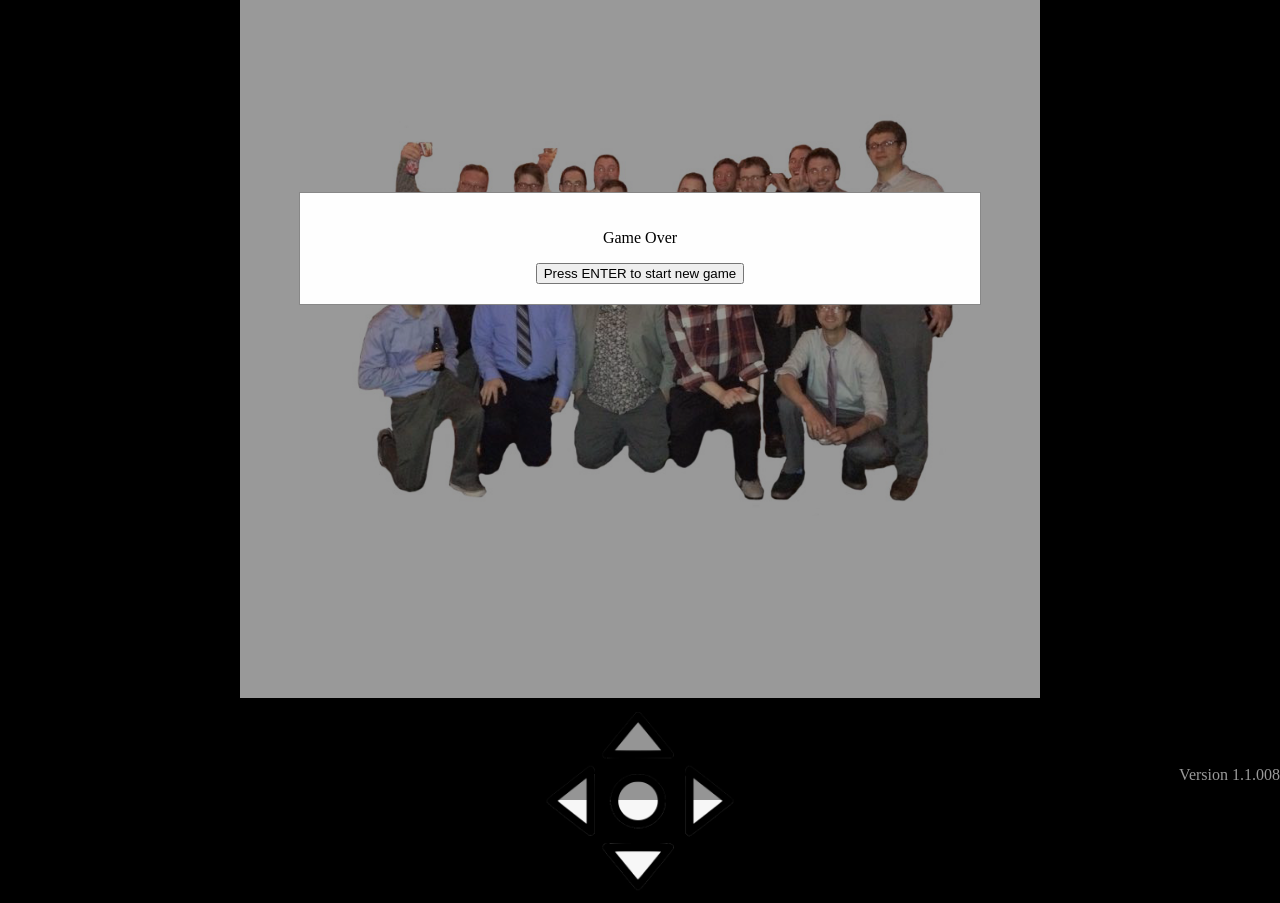
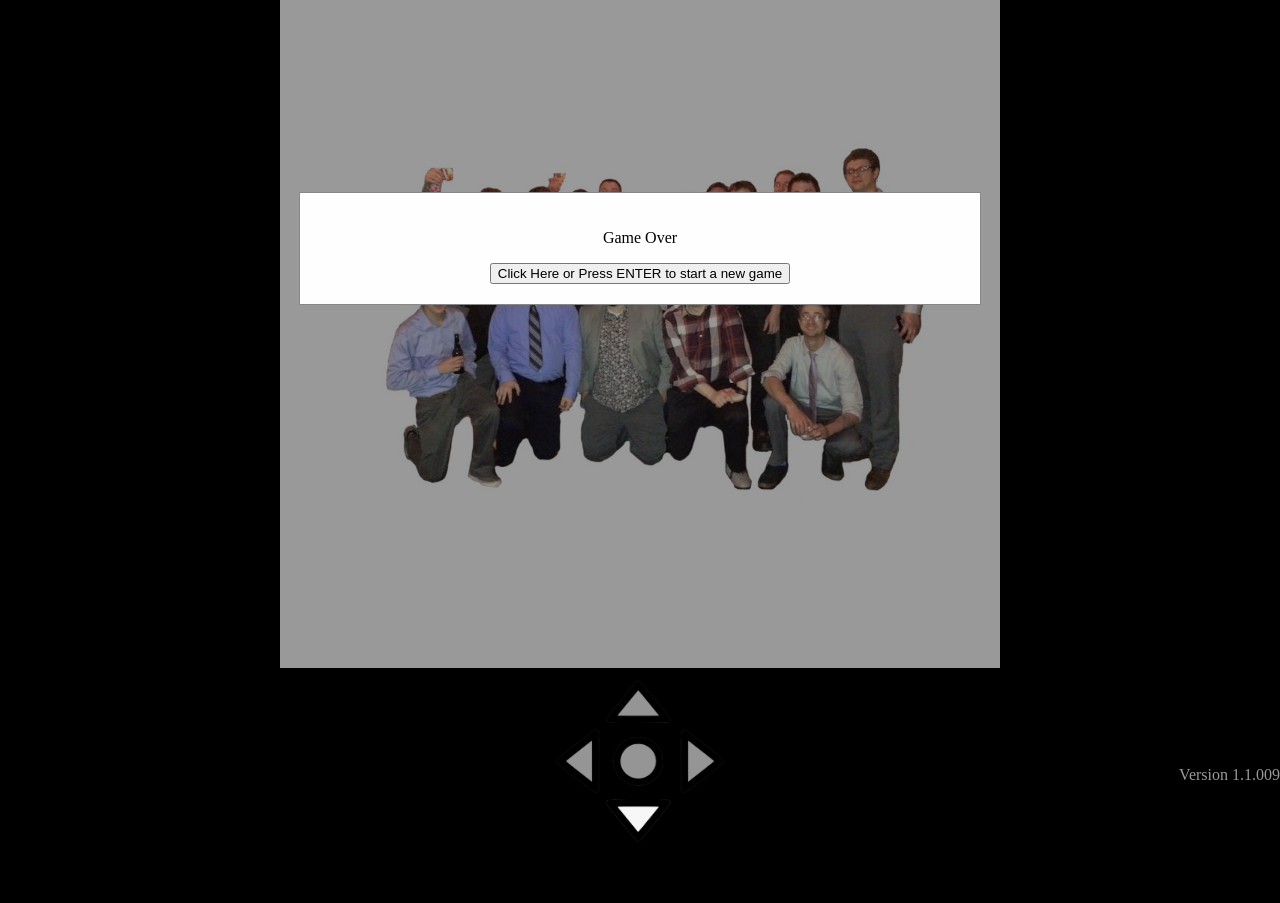
Before and after one commit to BlitzAce71/officelinks, a plain HTML site: page index.html in a window 1280 px wide. After the commit the page ends 853 px from the top, so only its background shows below. Drawn offline with Linux system fonts and the light colour scheme.

Commit message:
1.1.009
1.1.009

```diff
--- a/index.html
+++ b/index.html
@@ -21,19 +21,27 @@
       right: 0px;
       color: white;
       margin-top: 100px;
-    }
+	}
+	#foodRemaining {
+      color: black;
+	  font-size: 36px;
+	  position: absolute;
+      top: 640px;
+      right: 810px;
+	}
   </style>
 </head>
 <body>
 <div>
-  <canvas id="gameCanvas" width="800" height="800"></canvas>
-  <img id="controlImage" src="control.png" style="width: 200px; height: 200px; display: block; margin: 0 auto;" />
+  <canvas id="gameCanvas" width="720" height="720"></canvas>
+  <img id="controlImage" src="control.png" style="width: 180px; height: 180px; display: block; margin: 0 auto;" />
+  <p id="foodRemaining"></p>
   <p id="versionHistory"></p>
 </div>
 <div id="modal" style="display: none; position: fixed; z-index: 1; left: 0; top: 0; width: 100%; height: 100%; overflow: auto; background-color: rgba(0,0,0,0.4);">
   <div style="background-color: #fefefe; margin: 15% auto; padding: 20px; border: 1px solid #888; width: 50%; text-align: center;">
     <p id="modalText"></p>
-    <button id="modalButton">Press ENTER to start new game</button>
+    <button id="modalButton">Click Here or Press ENTER to start a new game</button>
   </div>
 </div>
   <script src="snake.js"></script>
--- a/snake.js
+++ b/snake.js
@@ -108,6 +108,7 @@ function updateSnake() {
     eatSound.play(); // Play eat sound
     food = getRandomFoodPosition(); // Get new food position
     headsEaten++;
+	document.getElementById('foodRemaining').innerText = 'Food Remaining: ' + (16 - headsEaten);
 
     // Check for win condition
     if (headsEaten === 16) {
@@ -162,6 +163,7 @@ function resetGame() {
   gameOverSound.currentTime = 0;
   winSound.pause();
   winSound.currentTime = 0;
+  document.getElementById('foodRemaining').innerText = 'Food Remaining: 16';
  }
 
 function renderSnake() {
@@ -242,5 +244,5 @@ resetGame();
 gameRunning = true; // Set gameRunning to true when starting the game
 gameLoop();
 
-const versionHistory = "Version 1.1.008";
+const versionHistory = "Version 1.1.009";
 document.getElementById('versionHistory').innerText = versionHistory;
```
